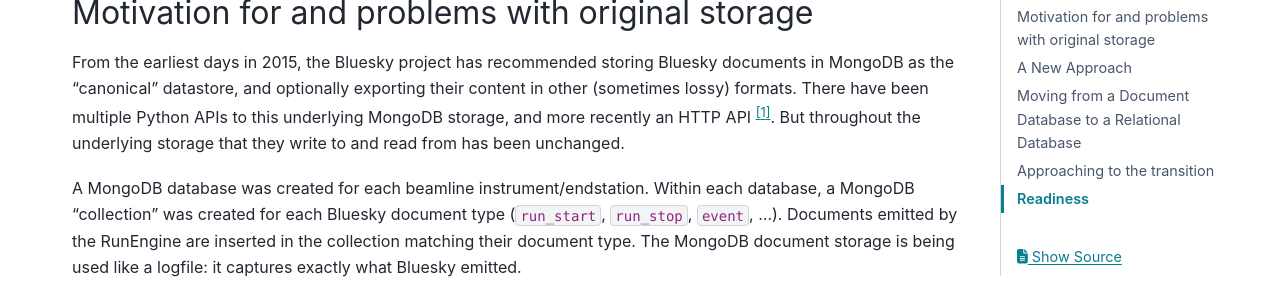
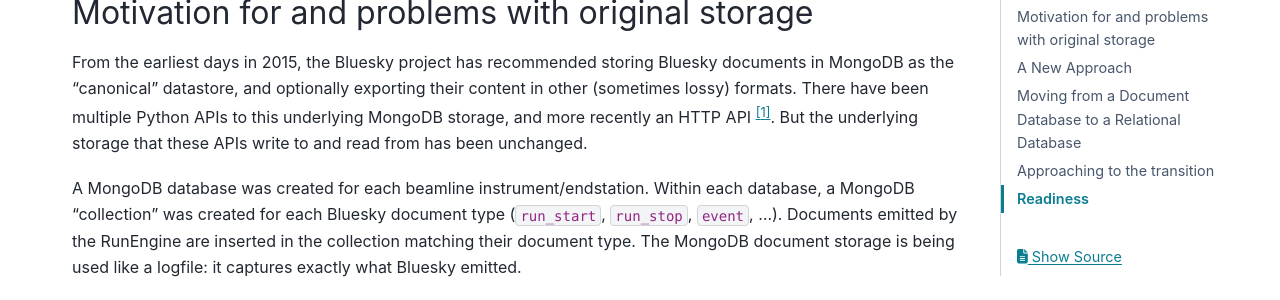
Before and after one commit to bluesky/bluesky-cookbook, a Sphinx documentation site: the page built from docs/explanations/document-storage.md, in a window 1280 px wide and 900 px high, scrolled down 434 px. Shown: the part 153-453 px from the top of the window. Built offline with Sphinx 7.4.7 and the PyData theme 0.15.4, drawn with Linux system fonts in a browser that asks for light colours.

Commit message:
remove words

```diff
--- a/docs/explanations/document-storage.md
+++ b/docs/explanations/document-storage.md
@@ -23,8 +23,8 @@
 Bluesky documents in MongoDB as the "canonical" datastore, and optionally
 exporting their content in other (sometimes lossy) formats. There have been
 multiple Python APIs to this underlying MongoDB storage, and more recently an
-HTTP API [^1]. But throughout the underlying storage that they write to and
-read from has been unchanged.
+HTTP API [^1]. But the underlying storage that these APIs write to and read
+from has been unchanged.
 
 A MongoDB database was created for each beamline instrument/endstation. Within
 each database, a MongoDB "collection" was created for each Bluesky document
```
